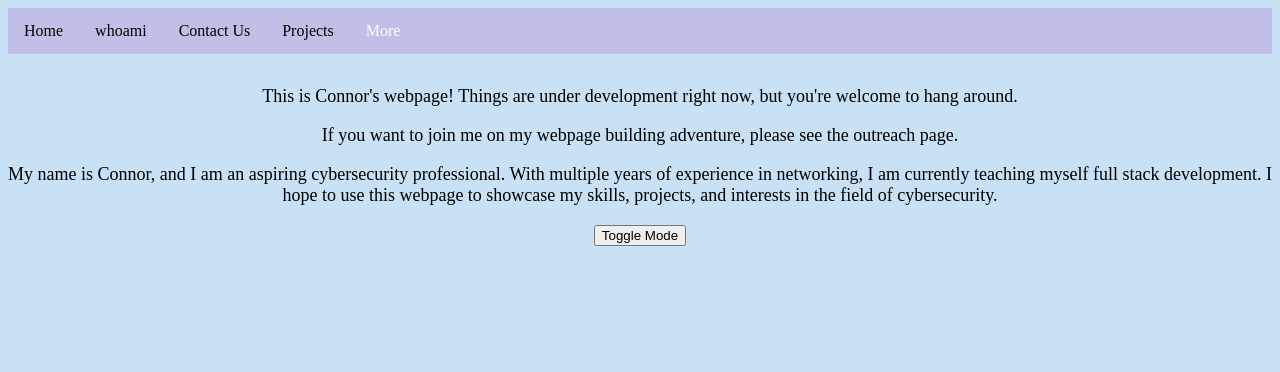
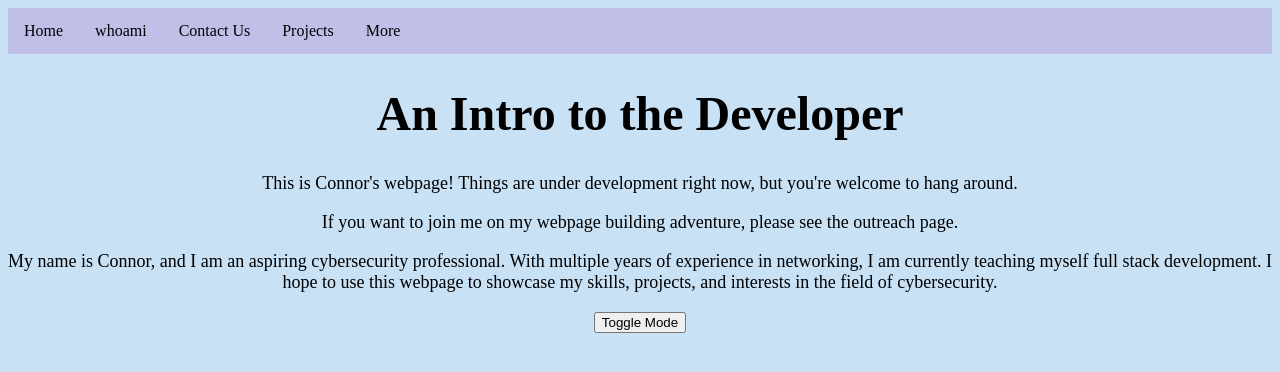
Before and after one commit to RiverCityCyber/dev, a PHP site: page /html/bio.html in a window 1280 px wide. Shown: the top 372 px of the page. Run offline with PHP 8.4, Linux system fonts and the light colour scheme; some web fonts are replaced.

Commit message:
modified:   home.css 	modified:   html/bio.html Changed navbr select color and added title to bio

```diff
--- a/home.css
+++ b/home.css
@@ -8,7 +8,7 @@ body.dark-mode {
     /* Include a Lightbulb icon, thatd be cool */
     --bkgr-c: rgb(30, 30, 30);
     --bkgr-c-2: rgb(75, 75, 80);
-    --narbr-c: rgb(50, 50, 50);
+    --narbr-c: rgb(40, 145, 35);
     --ptxt-c: rgb(255, 255, 255);
     --inpt-txt-c: rgb(82, 82, 82);
     --a-c: rgb(0, 70, 151);
@@ -18,7 +18,7 @@ body.dark-mode {
 body.light-mode {
     --bkgr-c: rgb(200, 225, 245);
     --bkgr-c-2: rgb(191, 191, 232);
-    --narbr-c: rgb(50, 50, 50);
+    --narbr-c: rgb(45, 170, 40);
     --ptxt-c: rgb(0, 0, 0);
     --inpt-txt-c: rgb(240, 240, 255);
     --a-c: rgb(0, 70, 151);
@@ -68,7 +68,7 @@ h1 {
     font-size: 16px;
     border: none;
     outline: none;
-    color: white;
+    color: var(--ptxt-c);
     padding: 14px 16px;
     background-color: inherit;
     font-family: inherit;
@@ -80,7 +80,7 @@ h1 {
 /* Add a red background color to navbar links on hover */
 .navbar a:hover,
 .dropdown:hover .dropbtn {
-    background-color: red;
+    background-color: var(--narbr-c);
 }
 
 /* Dropdown content (hidden by default) */
--- a/html/bio.html
+++ b/html/bio.html
@@ -28,7 +28,7 @@
     </div>
   </div>
 
-  <h1></h1>
+  <h1>An Intro to the Developer</h1>
   <div>This is Connor's webpage! Things are under development right now, but you're welcome to hang around.</div>
   <p>If you want to join me on my webpage building adventure, please see the outreach page.</p>
 
```
